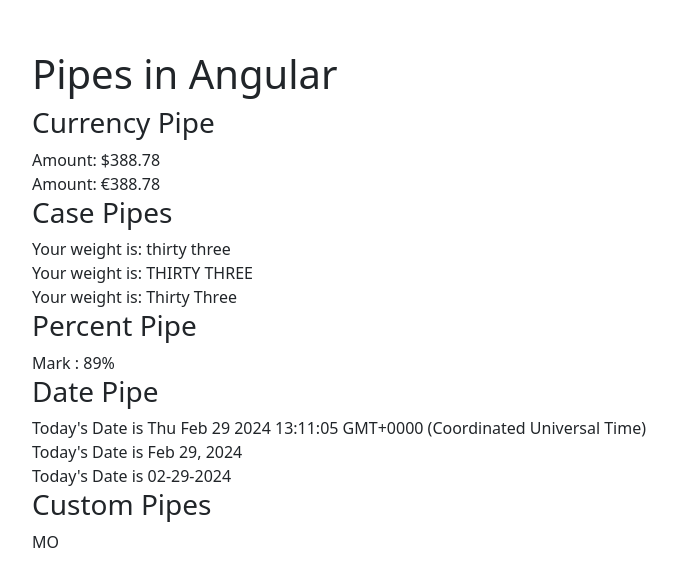
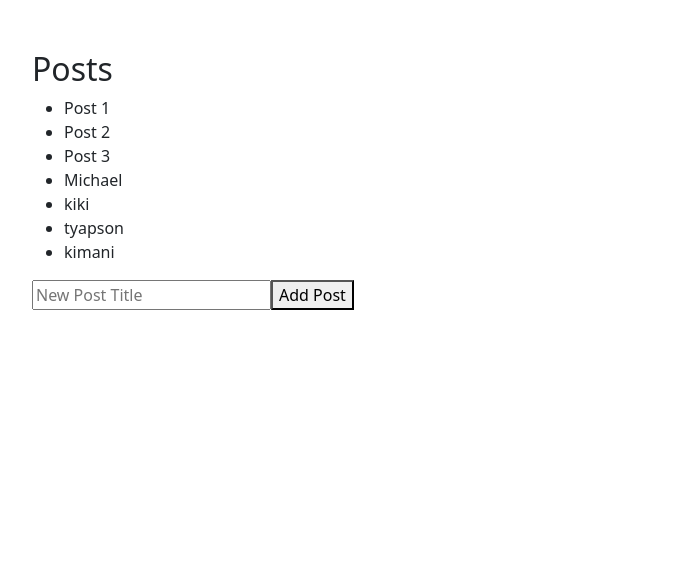
Before and after one commit to Owen150/angular-app, an Angular app: page / in a window 1280 px wide. Shown: the top 586 px of the page, without its empty margins (88-765 px from the left). Built offline with nearby package versions, Linux system fonts and the light colour scheme; data requests are answered from the project's data file.

Commit message:
Working with a JSON Server to Fetch and Post Data

```diff
--- /dev/null
+++ b/db.json
@@ -0,0 +1,32 @@
+{
+  "posts": [
+    {
+      "id": "1",
+      "title": "Post 1"
+    },
+    {
+      "id": "2",
+      "title": "Post 2"
+    },
+    {
+      "id": "3",
+      "title": "Post 3"
+    },
+    {
+      "id": "d3c7",
+      "title": "Michael"
+    },
+    {
+      "id": "ff84",
+      "title": "kiki"
+    },
+    {
+      "id": "0d7e",
+      "title": "tyapson"
+    },
+    {
+      "id": "df45",
+      "title": "kimani"
+    }
+  ]
+}
--- a/src/app/app.component.html
+++ b/src/app/app.component.html
@@ -1,3 +1,3 @@
 <div class="container">
-  <app-pipes></app-pipes>
+  <app-post-list></app-post-list>
 </div>
--- a/src/app/app.module.ts
+++ b/src/app/app.module.ts
@@ -13,6 +13,7 @@
 import { HttpApiComponent } from './http-api/http-api.component';
 import { PipesComponent } from './pipes/pipes.component';
 import { InitialsPipe } from './initials.pipe';
+import { PostListComponent } from './post-list/post-list.component';
 
 @NgModule({
   declarations: [
@@ -26,7 +27,8 @@
     SecondComponent,
     HttpApiComponent,
     PipesComponent,
-    InitialsPipe
+    InitialsPipe,
+    PostListComponent
   ],
   imports: [
     BrowserModule,
--- /dev/null
+++ b/src/app/post-list/post-list.component.html
@@ -0,0 +1 @@
+<p>post-list works!</p>
--- /dev/null
+++ b/src/app/post-list/post-list.component.ts
@@ -0,0 +1,37 @@
+import { Component, OnInit } from '@angular/core';
+import { PostService } from '../post.service';
+
+@Component({
+  selector: 'app-post-list',
+  template: `
+    <h2>Posts</h2>
+    <ul>
+      <li *ngFor="let post of posts">{{ post.title }}</li>
+    </ul>
+
+    <div>
+      <input [(ngModel)]="newPostTitle" placeholder="New Post Title" />
+      <button (click)="addPost()">Add Post</button>
+    </div>
+  `,
+})
+export class PostListComponent implements OnInit {
+  posts: any[] = [];
+  newPostTitle: string | undefined;
+
+  constructor(private postService: PostService) {}
+
+  ngOnInit(): void {
+    this.postService.getPosts().subscribe((data) => {
+      this.posts = data;
+    });
+  }
+
+  addPost(): void {
+    const newPost = { title: this.newPostTitle };
+    this.postService.addPost(newPost).subscribe((data) => {
+      this.posts.push(data);
+      this.newPostTitle = '';
+    });
+  }
+}
--- /dev/null
+++ b/src/app/post.service.ts
@@ -0,0 +1,20 @@
+import { Injectable } from '@angular/core';
+import { HttpClient } from '@angular/common/http';
+import { Observable } from 'rxjs';
+
+@Injectable({
+  providedIn: 'root',
+})
+export class PostService{
+  private apiUrl = 'http://localhost:3000/posts';
+
+  constructor(private http: HttpClient) {}
+
+  getPosts(): Observable<any[]> {
+    return this.http.get<any[]>(this.apiUrl);
+  }
+
+  addPost(post: any): Observable<any> {
+    return this.http.post<any>(this.apiUrl, post);
+  }
+}
```
Also changed, not shown: src/app/post-list/post-list.component.css (added), 2 other files (tests, documents, lock files or other folders).
